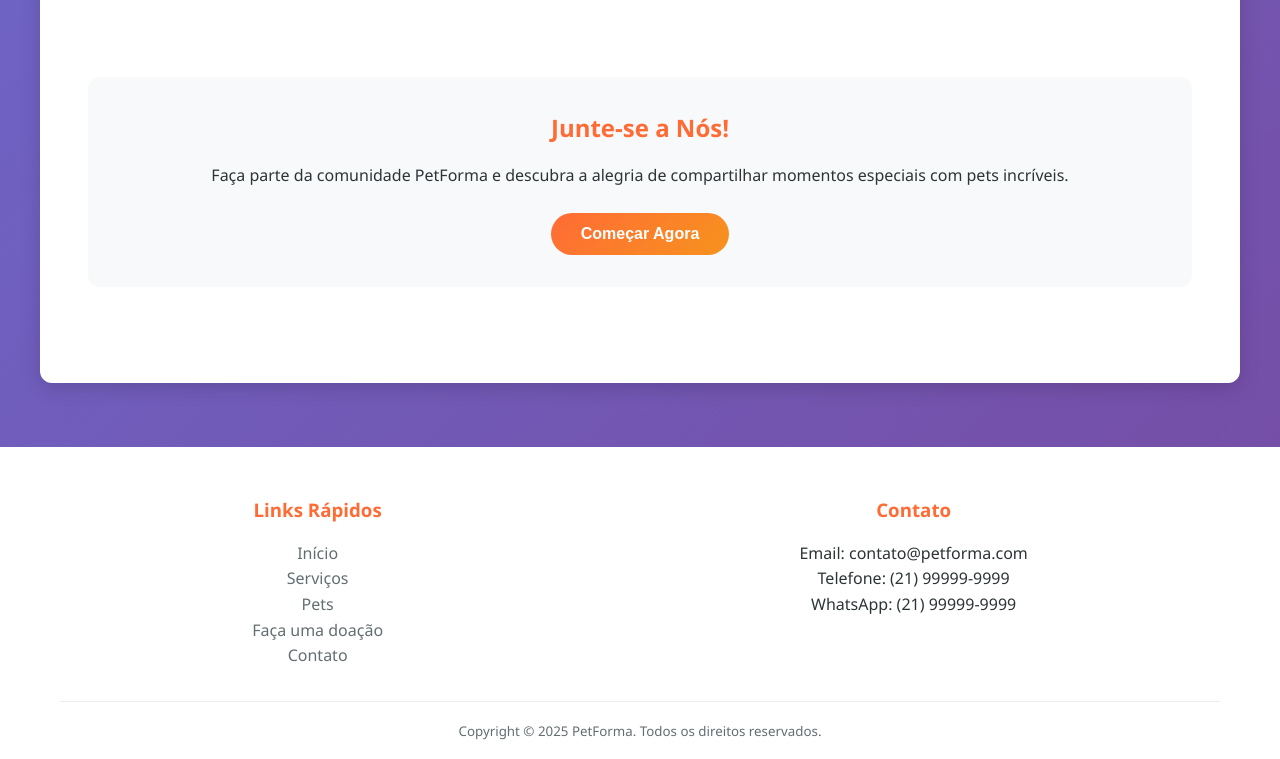
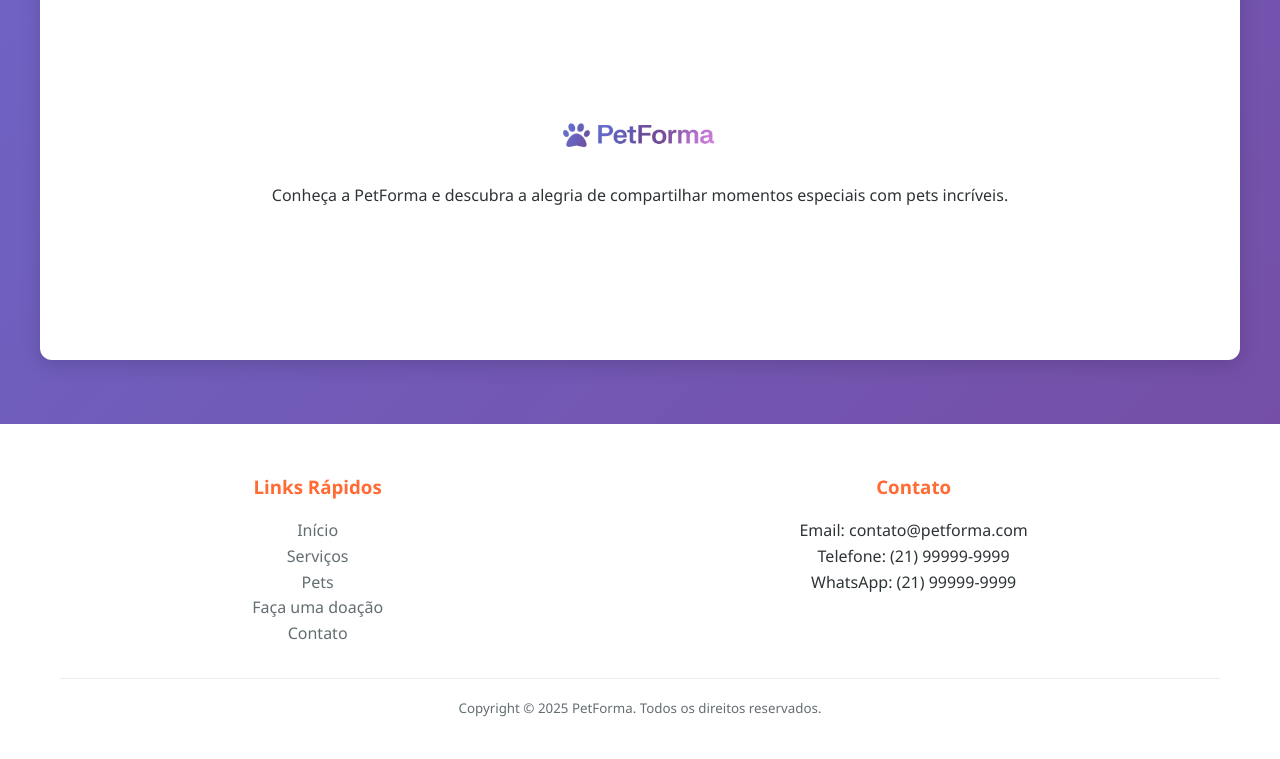
Before and after one commit to IgorMW/petforma, a plain HTML site: page about.html in a window 1280 px wide. Shown: the part 2374-3133 px from the top of the page. After the commit the page ends 3111 px from the top, so only its background shows below. Drawn offline with Linux system fonts and the light colour scheme.

Commit message:
Fix about page

```diff
--- a/about.html
+++ b/about.html
@@ -230,14 +230,11 @@ de repasse que fortalecem o apoio contínuo aos abrigos parceiros.
         </div>
       </section>
 
-      <section style="margin-top: 3rem; text-align: center; padding: 2rem; background: var(--bg-light); border-radius: 12px;">
-        <h2 style="color: var(--primary-color); margin-bottom: 1rem;">Junte-se a Nós!</h2>
+      <section style="margin-top: 3rem; text-align: center; padding: 2rem; background: transparent; border-radius: 12px; display: flex; flex-direction: column; align-items: center; justify-content: center;">
+        <img src="./assets/petforma-logo.png" alt="Logo PetForma" class="logo" style="margin-bottom: 1.5rem;">
         <p style="margin-bottom: 1.5rem;">
-          Faça parte da comunidade PetForma e descubra a alegria de compartilhar momentos especiais com pets incríveis.
+          Conheça a PetForma e descubra a alegria de compartilhar momentos especiais com pets incríveis.
         </p>
-        <button class="btn btn-primary" onclick="window.location.href='index.html#services'">
-          Começar Agora
-        </button>
       </section>
     </div>
   </div>
```
